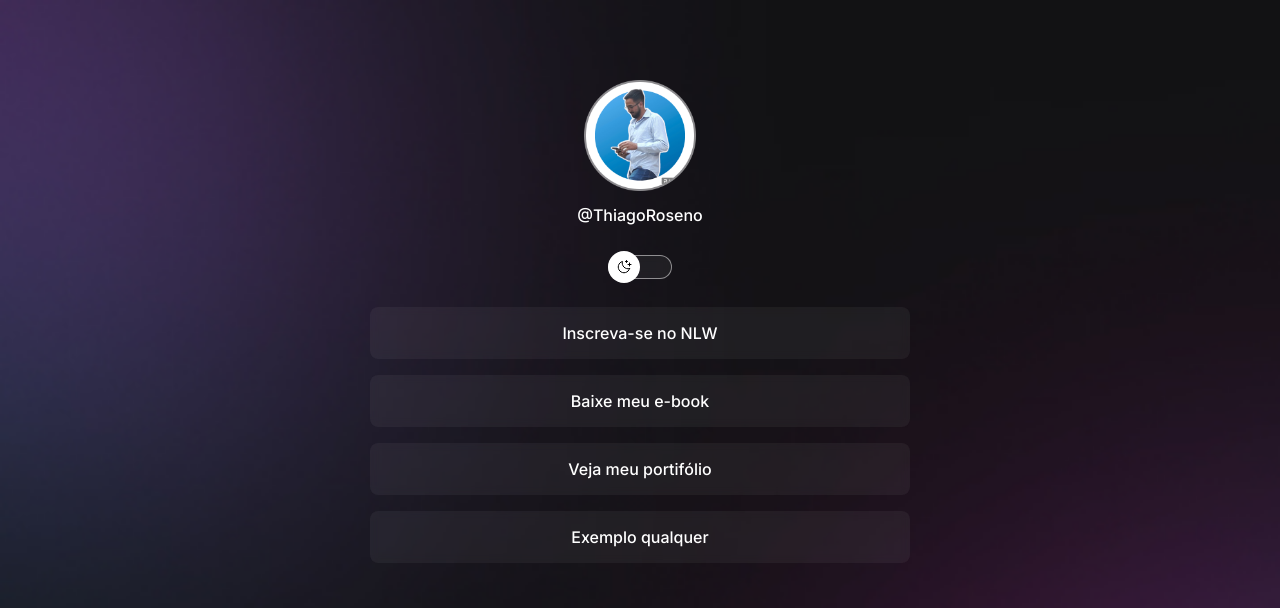
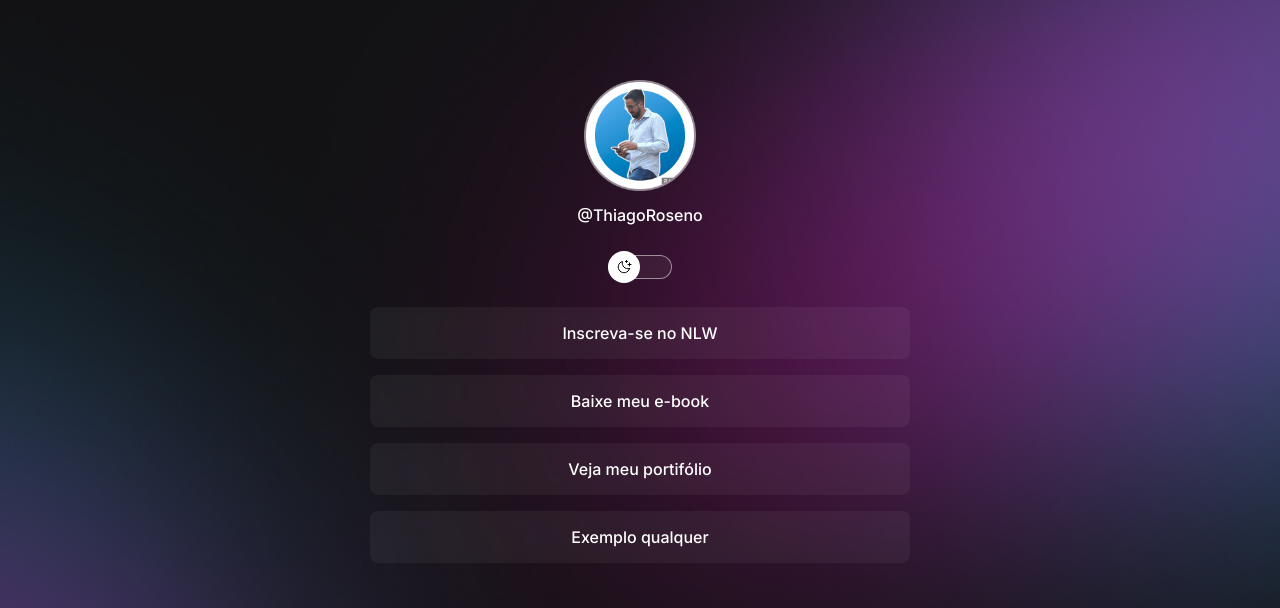
Before and after one commit to ThiagoRoseno/Primeiro-Projeto, a plain HTML site: page PROJETO/index.html in a window 1280 px wide. Shown: the top 608 px of the page. Drawn offline with nearby package versions, Linux system fonts and the light colour scheme.

Commit message:
adicionado media queries

```diff
--- a/PROJETO/style.css
+++ b/PROJETO/style.css
@@ -36,12 +36,14 @@ body {
     background-size: cover; Faz a imagem preencher todo o espaço visivel */
 
     background:var(--bg-url) no-repeat top center/cover;
+    height: 100vh;
 }
 
 body * {
     /*este asteristico indica seletor universal, ira aplicar a fonte em todo meu body*/
     font-family: 'Inter', sans-serif;
     color: var(--text-color);
+
 }
 #Container {
     width: 100%;
@@ -166,3 +168,15 @@ footer {
     padding: 24px 0;
     text-align: center;
 }
+
+/* media queries */
+
+@media (min-width: 700px) {
+    :root {
+        --bg-url: url(./Assets/bg-desktop.jpg);
+    }
+
+    .light {
+        --bg-url: url(./Assets/bg-desktop-light.jpg);
+    }
+}
```
Also changed, not shown: PROJETO/Assets/bg-desktop-light.jpg (added), PROJETO/Assets/bg-desktop.jpg (added).
